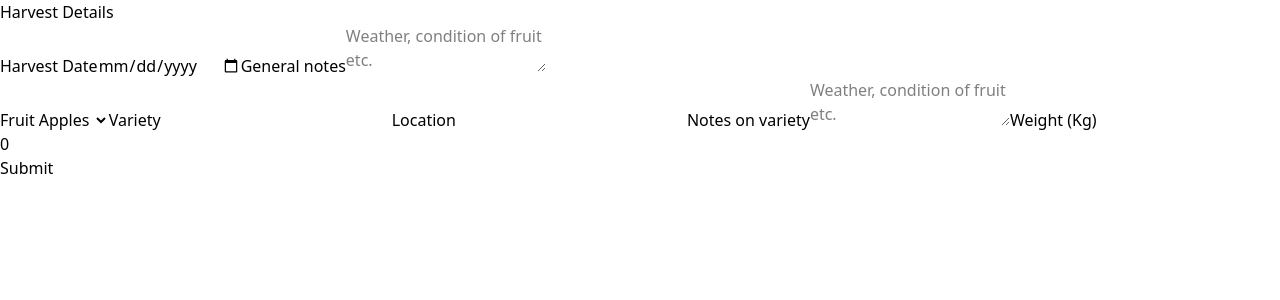
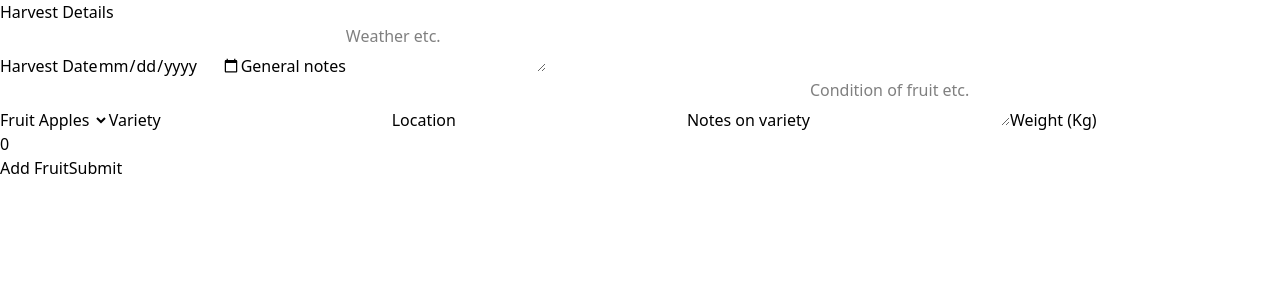
Before and after one commit to jl-stephenson/wine-cider-tracker-proto, a React (Vite) app: page / in a window 1280 px wide. Shown: the top 300 px of the page. Built offline with nearby package versions, Linux system fonts and the light colour scheme.

Commit message:
feature: add append and remove fruit functionality

```diff
--- a/src/components/HarvestForm/index.tsx
+++ b/src/components/HarvestForm/index.tsx
@@ -27,7 +27,7 @@ export function HarvestForm({ onSubmit }: HarvestFormProps) {
     },
   });
 
-  const { fields } = useFieldArray({
+  const { append, fields, remove } = useFieldArray({
     name: "fruits",
     control,
   });
@@ -53,7 +53,7 @@ export function HarvestForm({ onSubmit }: HarvestFormProps) {
       <label htmlFor="notes">General notes</label>
       <textarea
         id="notes"
-        placeholder="Weather, condition of fruit etc."
+        placeholder="Weather etc."
         {...register("notes")}
       />
 
@@ -85,7 +85,7 @@ export function HarvestForm({ onSubmit }: HarvestFormProps) {
           <label htmlFor="variety-notes">Notes on variety</label>
           <textarea
             id="variety-notes"
-            placeholder="Weather, condition of fruit etc."
+            placeholder="Condition of fruit etc."
             {...register(`fruits.${index}.varietyNotes`)}
           />
           <label htmlFor="weight">Weight (Kg)</label>
@@ -99,8 +99,23 @@ export function HarvestForm({ onSubmit }: HarvestFormProps) {
           {errors.fruits?.[index]?.weight?.message && (
             <p>{errors.fruits?.[index]?.weight?.message}</p>
           )}
+          {index !== 0 && <button onClick={() => remove(index)}>Delete</button>}
         </div>
       ))}
+
+      <button
+        onClick={() =>
+          append({
+            type: "apples",
+            variety: "",
+            location: "",
+            varietyNotes: "",
+            weight: 0,
+          })
+        }
+      >
+        Add Fruit
+      </button>
 
       <button type="submit">Submit</button>
     </form>
```
